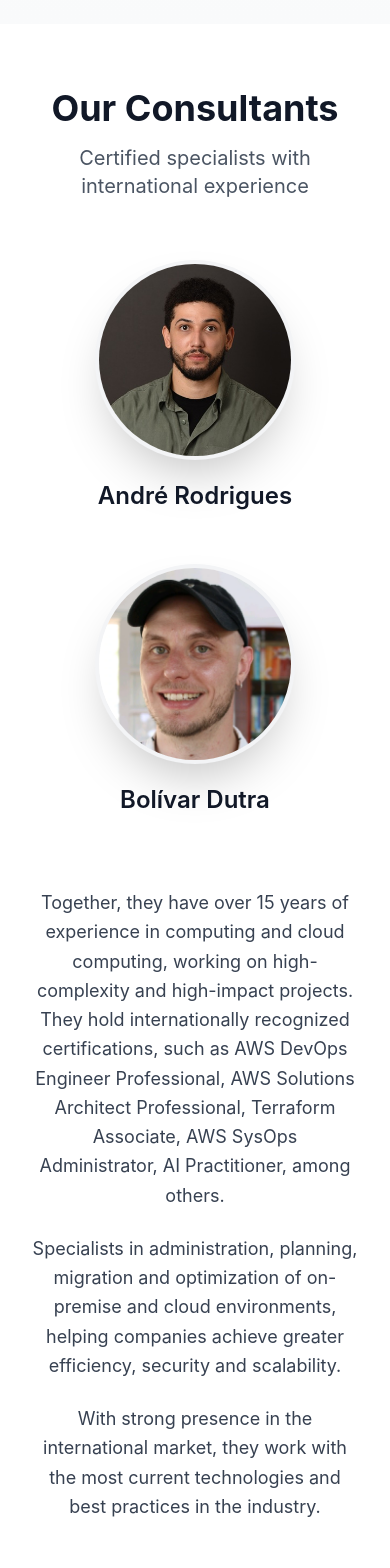
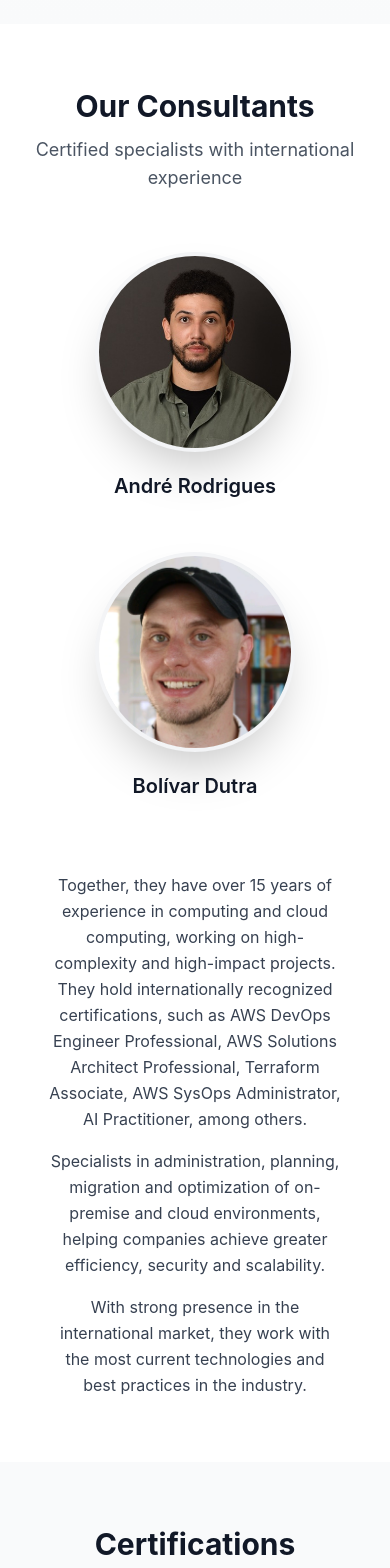
Before and after one commit to arodrigues96/consulting, a React (Vite) app: page / in a window 390 px wide. Shown: the part 820-2388 px from the top of the page. Built offline with nearby package versions, Linux system fonts and the light colour scheme.

Commit message:
Improve mobile responsiveness and center scroll indicator

```diff
--- a/src/components/ScrollIndicator.tsx
+++ b/src/components/ScrollIndicator.tsx
@@ -40,8 +40,7 @@ export default function ScrollIndicator() {
           animate={{ opacity: 1, y: 0 }}
           exit={{ opacity: 0, y: -20 }}
           transition={{ duration: 0.3 }}
-          className="fixed bottom-6 md:bottom-8 left-1/2 transform -translate-x-1/2 z-40 pointer-events-none"
-          style={{ left: '50%' }}
+          className="fixed bottom-4 sm:bottom-6 md:bottom-8 left-0 right-0 z-40 pointer-events-none flex justify-center items-center"
         >
           <motion.button
             onClick={scrollDown}
@@ -51,10 +50,10 @@ export default function ScrollIndicator() {
               repeat: Infinity,
               ease: 'easeInOut',
             }}
-            className="flex flex-col items-center gap-2 bg-transparent pointer-events-auto cursor-pointer"
+            className="flex flex-col items-center gap-1.5 sm:gap-2 bg-transparent pointer-events-auto cursor-pointer"
           >
-            <p className="text-sm md:text-base text-gray-600 font-medium whitespace-nowrap">{t('footer.continue')}</p>
-            <ChevronDown className="w-5 h-5 md:w-6 md:h-6 text-aws-orange" />
+            <p className="text-xs sm:text-sm md:text-base text-gray-600 font-medium whitespace-nowrap">{t('footer.continue')}</p>
+            <ChevronDown className="w-4 h-4 sm:w-5 sm:h-5 md:w-6 md:h-6 text-aws-orange" />
           </motion.button>
         </motion.div>
       )}
--- a/src/sections/Certifications.tsx
+++ b/src/sections/Certifications.tsx
@@ -30,10 +30,10 @@ export default function Certifications() {
           transition={{ duration: 0.8 }}
           className="text-center mb-16"
         >
-          <h2 className="text-4xl md:text-5xl lg:text-6xl font-bold text-gray-900 mb-4">
+          <h2 className="text-3xl sm:text-4xl md:text-5xl lg:text-6xl font-bold text-gray-900 mb-3 sm:mb-4">
             {t('certifications.title')}
           </h2>
-          <p className="text-xl text-gray-600">
+          <p className="text-lg sm:text-xl text-gray-600">
             {t('certifications.subtitle')}
           </p>
         </motion.div>
--- a/src/sections/Clients.tsx
+++ b/src/sections/Clients.tsx
@@ -29,10 +29,10 @@ export default function Clients() {
           transition={{ duration: 0.8 }}
           className="text-center mb-16"
         >
-          <h2 className="text-4xl md:text-5xl lg:text-6xl font-bold text-gray-900 mb-4">
+          <h2 className="text-3xl sm:text-4xl md:text-5xl lg:text-6xl font-bold text-gray-900 mb-3 sm:mb-4">
             {t('clients.title')}
           </h2>
-          <p className="text-xl text-gray-600">
+          <p className="text-lg sm:text-xl text-gray-600">
             {t('clients.subtitle')}
           </p>
         </motion.div>
@@ -47,7 +47,7 @@ export default function Clients() {
               className="text-center"
             >
               <div className="bg-gradient-to-br from-gray-50 to-white rounded-2xl p-8 border border-gray-200 hover:border-aws-lightBlue hover:shadow-lg transition-all">
-                <h3 className="text-2xl md:text-3xl font-semibold text-gray-900">
+                <h3 className="text-xl sm:text-2xl md:text-3xl font-semibold text-gray-900">
                   {client}
                 </h3>
               </div>
--- a/src/sections/Consultants.tsx
+++ b/src/sections/Consultants.tsx
@@ -32,10 +32,10 @@ export default function Consultants() {
           transition={{ duration: 0.8 }}
           className="text-center mb-16"
         >
-          <h2 className="text-4xl md:text-5xl lg:text-6xl font-bold text-gray-900 mb-4">
+          <h2 className="text-3xl sm:text-4xl md:text-5xl lg:text-6xl font-bold text-gray-900 mb-3 sm:mb-4">
             {t('consultants.title')}
           </h2>
-          <p className="text-xl text-gray-600">
+          <p className="text-lg sm:text-xl text-gray-600">
             {t('consultants.subtitle')}
           </p>
         </motion.div>
@@ -58,7 +58,7 @@ export default function Consultants() {
                   />
                 </div>
               </div>
-              <h3 className="text-2xl md:text-3xl font-semibold text-gray-900 mb-2">
+              <h3 className="text-xl sm:text-2xl md:text-3xl font-semibold text-gray-900 mb-2">
                 {consultant.name}
               </h3>
             </motion.div>
@@ -69,15 +69,15 @@ export default function Consultants() {
           initial={{ opacity: 0, y: 30 }}
           animate={isVisible ? { opacity: 1, y: 0 } : {}}
           transition={{ duration: 0.8, delay: 0.4 }}
-          className="max-w-4xl mx-auto text-center space-y-6"
+          className="max-w-4xl mx-auto text-center space-y-4 sm:space-y-6 px-4"
         >
-          <p className="text-lg md:text-xl text-gray-700 leading-relaxed">
+          <p className="text-base sm:text-lg md:text-xl text-gray-700 leading-relaxed">
             {t('consultants.description')}
           </p>
-          <p className="text-lg md:text-xl text-gray-700 leading-relaxed">
+          <p className="text-base sm:text-lg md:text-xl text-gray-700 leading-relaxed">
             {t('consultants.expertise')}
           </p>
-          <p className="text-lg md:text-xl text-gray-700 leading-relaxed">
+          <p className="text-base sm:text-lg md:text-xl text-gray-700 leading-relaxed">
             {t('consultants.market')}
           </p>
         </motion.div>
--- a/src/sections/Projects.tsx
+++ b/src/sections/Projects.tsx
@@ -37,10 +37,10 @@ export default function Projects() {
           transition={{ duration: 0.8 }}
           className="text-center mb-16"
         >
-          <h2 className="text-4xl md:text-5xl lg:text-6xl font-bold text-gray-900 mb-4">
+          <h2 className="text-3xl sm:text-4xl md:text-5xl lg:text-6xl font-bold text-gray-900 mb-3 sm:mb-4">
             {t('projects.title')}
           </h2>
-          <p className="text-xl text-gray-600">
+          <p className="text-lg sm:text-xl text-gray-600">
             {t('projects.subtitle')}
           </p>
         </motion.div>
--- a/src/sections/Skills.tsx
+++ b/src/sections/Skills.tsx
@@ -40,10 +40,10 @@ export default function Skills() {
           transition={{ duration: 0.8 }}
           className="text-center mb-16"
         >
-          <h2 className="text-4xl md:text-5xl lg:text-6xl font-bold text-gray-900 mb-4">
+          <h2 className="text-3xl sm:text-4xl md:text-5xl lg:text-6xl font-bold text-gray-900 mb-3 sm:mb-4">
             {t('skills.title')}
           </h2>
-          <p className="text-xl text-gray-600">
+          <p className="text-lg sm:text-xl text-gray-600">
             {t('skills.subtitle')}
           </p>
         </motion.div>
```
